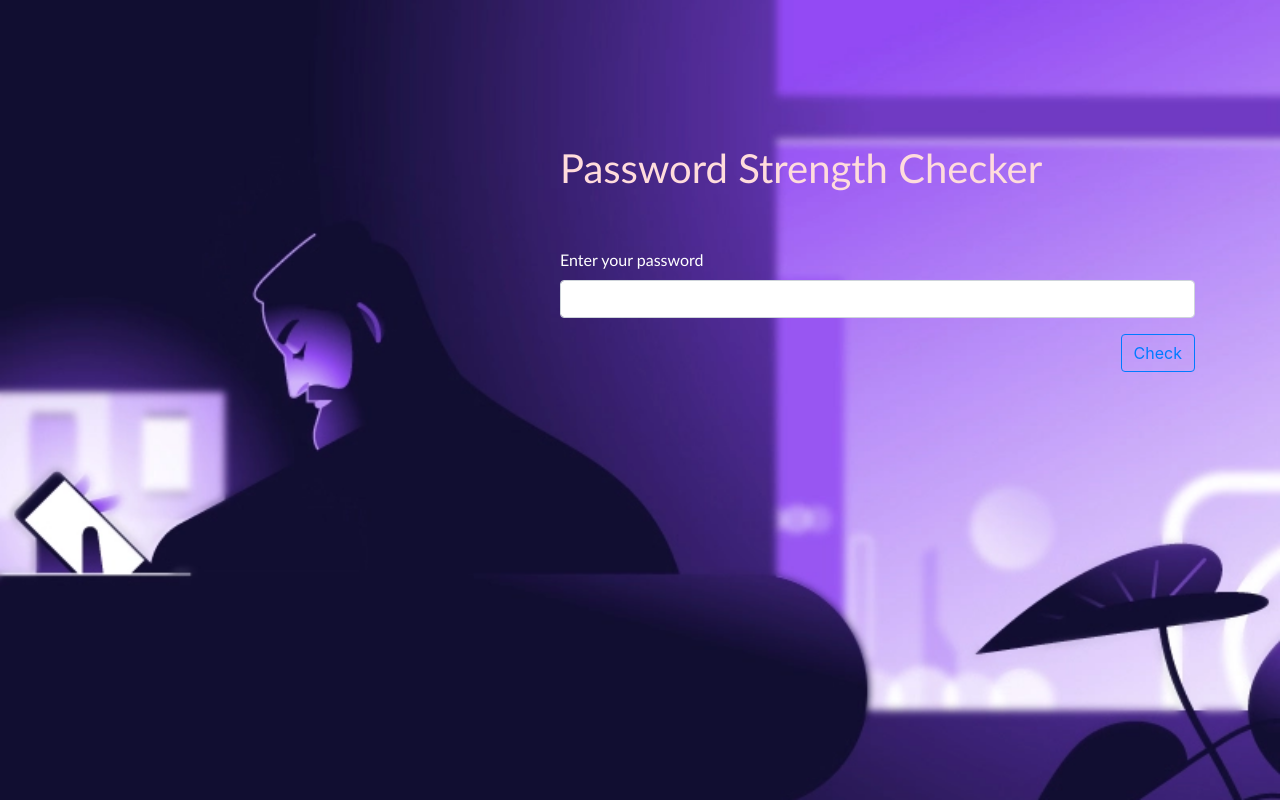
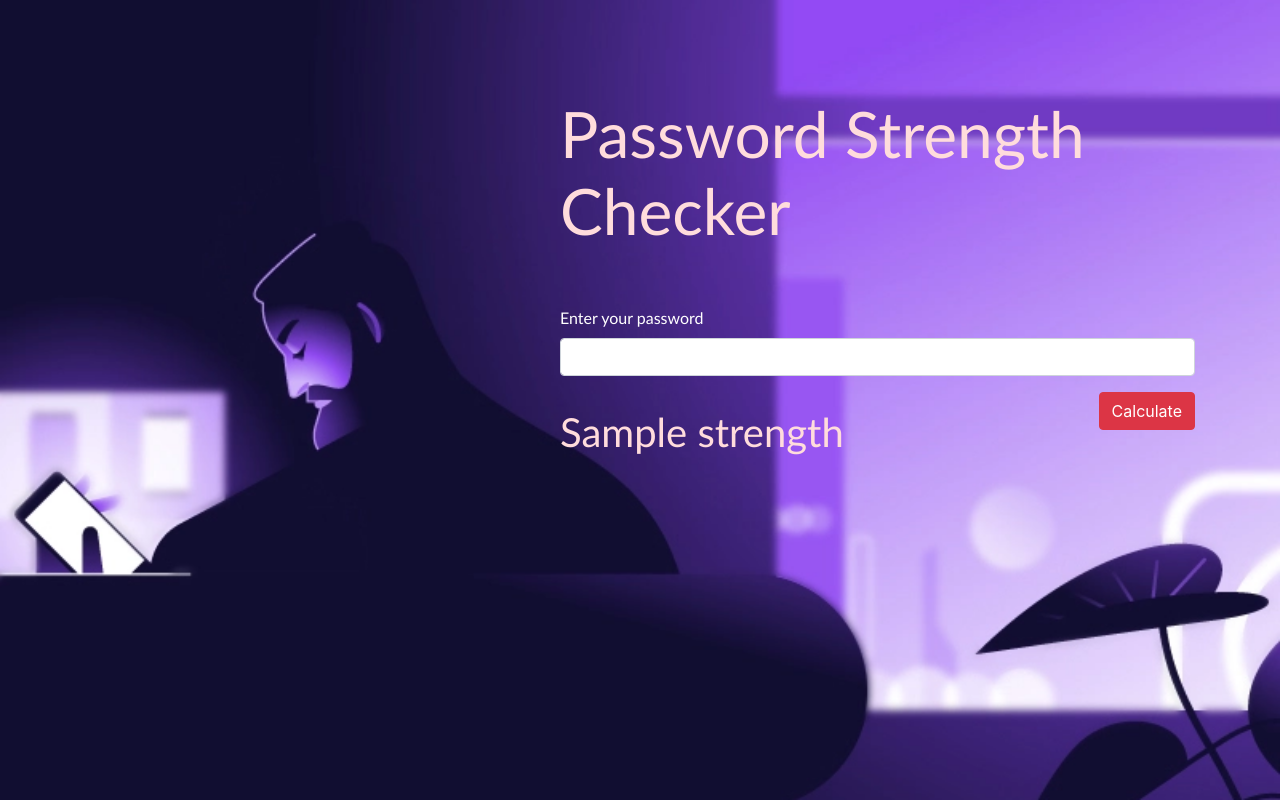
Before and after one commit to akhil-here/Password-Strength-Checker, a Flask app: template templates/index.html in a window 1280 px wide. Run offline with Flask 2, Linux system fonts and the light colour scheme; the template is opened without the code that fills it: most values are stand-ins (such as "Sample title", 1, 10 or a date in 2020); parts of the project's set-up code (start-up, migrations or seed data) failed here and were passed over; some libraries are stand-ins or nearby versions.

Commit message:
check strength function added, html page modified

```diff
--- a/app.py
+++ b/app.py
@@ -1,16 +1,20 @@
-from flask import Flask, render_template
+from flask import Flask, render_template, request
 
 app = Flask(__name__)
 
 
 @app.route("/")
-def hello():
+def display():
     return render_template('index.html')
 
 
-@app.route("/intro")
-def intro():
-    return 'Hello Akhil!!!'
+@app.route("/check", methods=['POST'])
+def check_strength(strength=strength):
+    if request.method == 'POST':
+        password = request.form['pwd']
+        return render_template('index.html', strength="Strong!!")
+    else:
+        return render_template('index.html', strength=" ")
 
 
 if __name__ == '__main__':
--- a/templates/index.html
+++ b/templates/index.html
@@ -2,16 +2,25 @@
 <html lang="en">
 
 <head>
-    <title>Home page</title>
+    <title>Password Strength 🏨</title>
     <!-- Required meta tags -->
     <meta charset="utf-8">
     <meta name="viewport" content="width=device-width, initial-scale=1, shrink-to-fit=no">
-
+    <style>
+        .alert {
+            background: green;
+            padding: 1rem;
+            border-radius: 5px;
+            color: white;
+            margin: 1rem;
+        }
+    </style>
     <!-- Bootstrap CSS -->
     <link rel="stylesheet" href="https://stackpath.bootstrapcdn.com/bootstrap/4.3.1/css/bootstrap.min.css" integrity="sha384-ggOyR0iXCbMQv3Xipma34MD+dH/1fQ784/j6cY/iJTQUOhcWr7x9JvoRxT2MZw1T" crossorigin="anonymous">
 </head>
 
 <body>
+
     <div class="min-vh-100 d-flex" style="
     background-image: url('../static/home.webp');
     height: 100%;
@@ -21,16 +30,18 @@
         <div class="container">
             <div class="row">
                 <div class="col-md-5"></div>
-                <div class="col-md-7 mt-3">
-                    <h1 style="color:#ffdcdc; margin-top: 8rem;font-family:'Gill Sans', 'Gill Sans MT', Calibri, 'Trebuchet MS', sans-serif">Password Strength Checker</h1>
-                    <!-- <div className="card shadow animate__fadeIn animate__animated" style="backdropFilter: blur(10px); background: rgba(255,255,255,.7); borderRadius: 1rem; minWidth: 40vw; minHeight: 60vh; border: none; overflow: hidden">
-                    </div> -->
-                    <div class="form-group">
+                <div class="col-md-7 mt-5">
+                    <h1 style="color:#ffdcdc; margin-top: 3rem;font-size:4rem;font-family:'Gill Sans', 'Gill Sans MT', Calibri, 'Trebuchet MS', sans-serif">Password Strength Checker</h1>
+                    <form action="/check" method="POST">
+
                         <label for="pwd" style="margin-top: 3rem; color:white;font-family:'Gill Sans', 'Gill Sans MT', Calibri, 'Trebuchet MS', sans-serif">Enter your password</label>
                         <input type="password" class="form-control" name="pwd" id="pwd" placeholder="">
-                    </div>
-                    <button type="button" class="btn btn-outline-primary float-right">Check</button>
 
+                        <input type="submit" class="btn btn-danger float-right mt-3" value="Calculate" id="calc_btn" />
+                        <h1 style="color:#ffdcdc; margin-top: 2rem;font-family:'Gill Sans', 'Gill Sans MT', Calibri, 'Trebuchet MS', sans-serif">
+                            {{ strength }}
+                        </h1>
+                    </form>
                 </div>
             </div>
 
```
